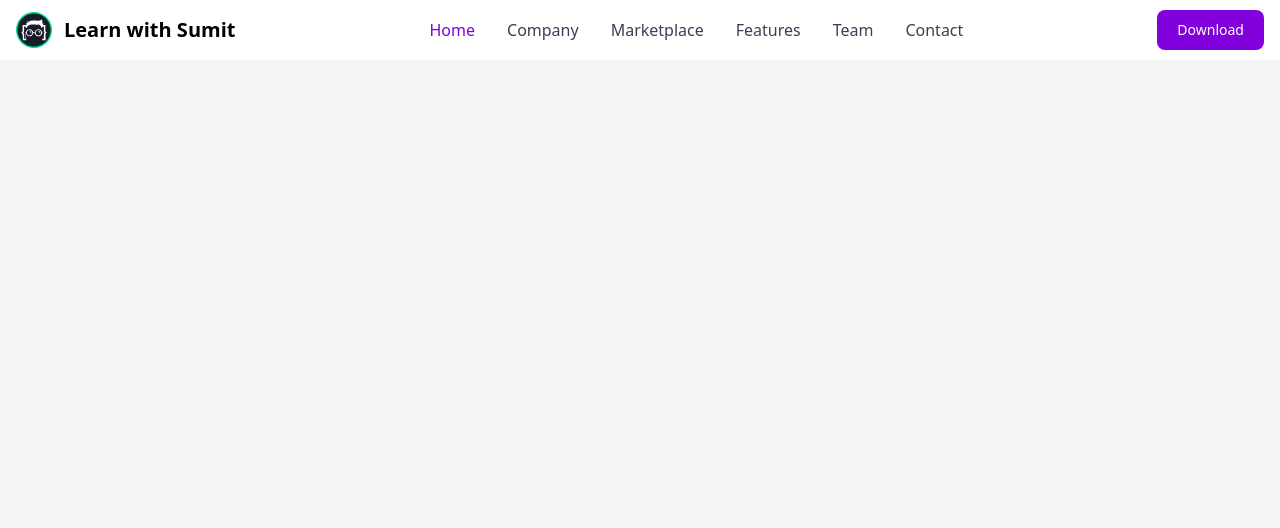
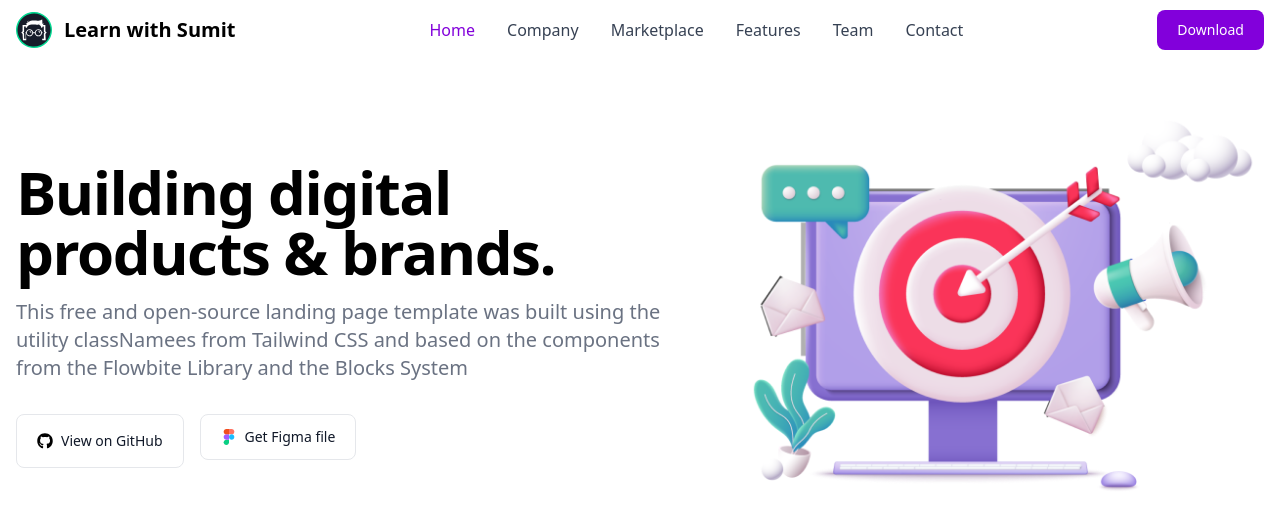
Before and after one commit to mitanvir05/agency-landing-page-react, a React (Vite) app: page / in a window 1280 px wide. Shown: the top 528 px of the page. Built offline with nearby package versions, Linux system fonts and the light colour scheme.

Commit message:
hero section added

```diff
--- a/src/App.jsx
+++ b/src/App.jsx
@@ -1,9 +1,11 @@
 import Header from "./components/Header";
+import Hero from "./components/Hero";
 
 function App() {
   return (
     <div className="bg-gray-100 min-h-screen flex flex-col">
       <Header/>
+      <Hero/>
     </div>
   );
 }
--- /dev/null
+++ b/src/components/Hero.jsx
@@ -0,0 +1,44 @@
+import React from "react";
+import GithubIcon from "./icons/GithubIcon";
+import FigmaIcon from "./icons/FigmaIcon";
+import heroImg from "../assets/hero.png";
+const Hero = () => {
+  return (
+    <section className="bg-white dark:bg-gray-900">
+      <div className="grid max-w-screen-xl px-4 pt-20 pb-8 mx-auto lg:gap-8 xl:gap-0 lg:py-16 lg:grid-cols-12 lg:pt-28">
+        <div className="mr-auto place-self-center lg:col-span-7">
+          <h1 className="max-w-2xl mb-4 text-4xl font-extrabold leading-none tracking-tight md:text-5xl xl:text-6xl dark:text-white">
+            Building digital <br />
+            products & brands.
+          </h1>
+          <p className="max-w-2xl mb-6 font-light text-gray-500 lg:mb-8 md:text-lg lg:text-xl dark:text-gray-400">
+            This free and open-source landing page template was built using the
+            utility classNamees from{" "}
+            <a href="#" className="hover:underline">
+              Tailwind CSS
+            </a>{" "}
+            and based on the components from the Flowbite Library and the Blocks
+            System
+            <a />
+          </p>
+          <div className="space-y-4 sm:flex sm:space-y-0 sm:space-x-4">
+            <a
+              href="#"
+              className="inline-flex items-center justify-center w-full px-5 py-3 text-sm font-medium text-center text-gray-900 border border-gray-200 rounded-lg sm:w-auto hover:bg-gray-100 focus:ring-4 focus:ring-gray-100 dark:text-white dark:border-gray-700 dark:hover:bg-gray-700 dark:focus:ring-gray-800"
+            >
+               <GithubIcon/>View on GitHub
+            </a>
+            <a className="inline-flex items-center justify-center w-full px-5 py-3 mb-2 mr-2 text-sm font-medium text-gray-900 bg-white border border-gray-200 rounded-lg sm:w-auto focus:outline-none hover:bg-gray-100 hover:text-blue-700 focus:z-10 focus:ring-4 focus:ring-gray-200 dark:focus:ring-gray-700 dark:bg-gray-800 dark:text-gray-400 dark:border-gray-600 dark:hover:text-white dark:hover:bg-gray-700">
+             <FigmaIcon/> Get Figma file
+            </a>
+          </div>
+        </div>
+        <div className="hidden lg:mt-0 lg:col-span-5 lg:flex">
+          <img src={heroImg} alt="hero image" />
+        </div>
+      </div>
+    </section>
+  );
+};
+
+export default Hero;
--- /dev/null
+++ b/src/components/icons/FigmaIcon.jsx
@@ -0,0 +1,38 @@
+import React from "react";
+
+const FigmaIcon = () => {
+  return (
+    <svg
+      className= "w-4 h-4 mr-2"
+      xmlns="http://www.w3.org/2000/svg"
+      viewBox="0 0 200 300"
+      width="1667"
+      height="2500"
+    >
+      <title>Figma Logo</title>
+      <desc>Created using Figma</desc>
+      <path
+        d="M50 300c27.6 0 50-22.4 50-50v-50H50c-27.6 0-50 22.4-50 50s22.4 50 50 50z"
+        fill="#0acf83"
+      />
+      <path
+        d="M0 150c0-27.6 22.4-50 50-50h50v100H50c-27.6 0-50-22.4-50-50z"
+        fill="#a259ff"
+      />
+      <path
+        d="M0 50C0 22.4 22.4 0 50 0h50v100H50C22.4 100 0 77.6 0 50z"
+        fill="#f24e1e"
+      />
+      <path
+        d="M100 0h50c27.6 0 50 22.4 50 50s-22.4 50-50 50h-50V0z"
+        fill="#ff7262"
+      />
+      <path
+        d="M200 150c0 27.6-22.4 50-50 50s-50-22.4-50-50 22.4-50 50-50 50 22.4 50 50z"
+        fill="#1abcfe"
+      />
+    </svg>
+  );
+};
+
+export default FigmaIcon;
--- /dev/null
+++ b/src/components/icons/GithubIcon.jsx
@@ -0,0 +1,13 @@
+import React from 'react'
+
+const GithubIcon = () => {
+  return (
+    <svg class="w-4 h-4 mr-2 text-gray-500 dark:text-gray-400" xmlns="http://www.w3.org/2000/svg"
+    viewBox="0 0 496 512">
+    <path
+        d="M165.9 397.4c0 2-2.3 3.6-5.2 3.6-3.3.3-5.6-1.3-5.6-3.6 0-2 2.3-3.6 5.2-3.6 3-.3 5.6 1.3 5.6 3.6zm-31.1-4.5c-.7 2 1.3 4.3 4.3 4.9 2.6 1 5.6 0 6.2-2s-1.3-4.3-4.3-5.2c-2.6-.7-5.5.3-6.2 2.3zm44.2-1.7c-2.9.7-4.9 2.6-4.6 4.9.3 2 2.9 3.3 5.9 2.6 2.9-.7 4.9-2.6 4.6-4.6-.3-1.9-3-3.2-5.9-2.9zM244.8 8C106.1 8 0 113.3 0 252c0 110.9 69.8 205.8 169.5 239.2 12.8 2.3 17.3-5.6 17.3-12.1 0-6.2-.3-40.4-.3-61.4 0 0-70 15-84.7-29.8 0 0-11.4-29.1-27.8-36.6 0 0-22.9-15.7 1.6-15.4 0 0 24.9 2 38.6 25.8 21.9 38.6 58.6 27.5 72.9 20.9 2.3-16 8.8-27.1 16-33.7-55.9-6.2-112.3-14.3-112.3-110.5 0-27.5 7.6-41.3 23.6-58.9-2.6-6.5-11.1-33.3 2.6-67.9 20.9-6.5 69 27 69 27 20-5.6 41.5-8.5 62.8-8.5s42.8 2.9 62.8 8.5c0 0 48.1-33.6 69-27 13.7 34.7 5.2 61.4 2.6 67.9 16 17.7 25.8 31.5 25.8 58.9 0 96.5-58.9 104.2-114.8 110.5 9.2 7.9 17 22.9 17 46.4 0 33.7-.3 75.4-.3 83.6 0 6.5 4.6 14.4 17.3 12.1C428.2 457.8 496 362.9 496 252 496 113.3 383.5 8 244.8 8zM97.2 352.9c-1.3 1-1 3.3.7 5.2 1.6 1.6 3.9 2.3 5.2 1 1.3-1 1-3.3-.7-5.2-1.6-1.6-3.9-2.3-5.2-1zm-10.8-8.1c-.7 1.3.3 2.9 2.3 3.9 1.6 1 3.6.7 4.3-.7.7-1.3-.3-2.9-2.3-3.9-2-.6-3.6-.3-4.3.7zm32.4 35.6c-1.6 1.3-1 4.3 1.3 6.2 2.3 2.3 5.2 2.6 6.5 1 1.3-1.3.7-4.3-1.3-6.2-2.2-2.3-5.2-2.6-6.5-1zm-11.4-14.7c-1.6 1-1.6 3.6 0 5.9 1.6 2.3 4.3 3.3 5.6 2.3 1.6-1.3 1.6-3.9 0-6.2-1.4-2.3-4-3.3-5.6-2z" />
+</svg>
+  )
+}
+
+export default GithubIcon
```
